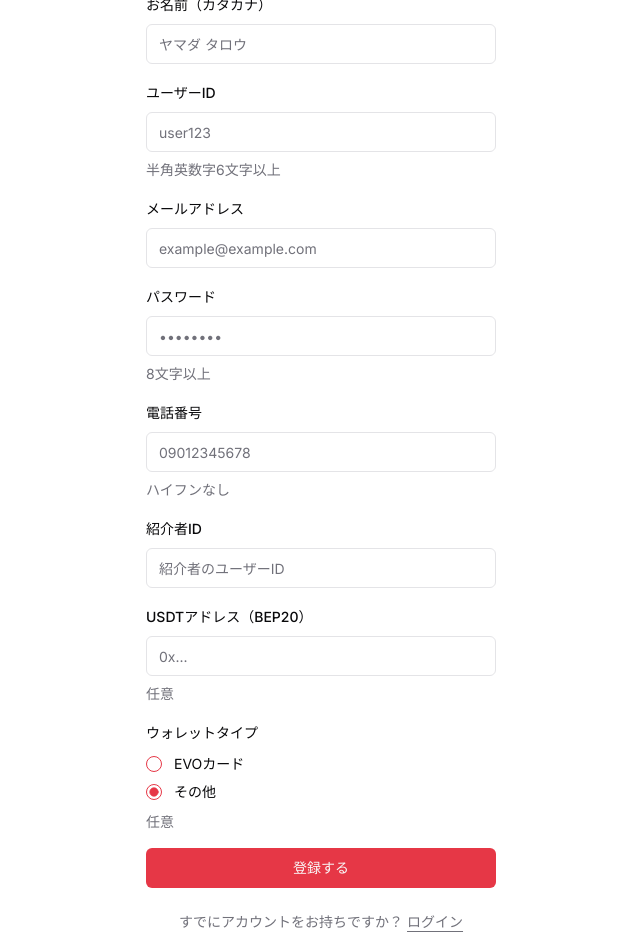
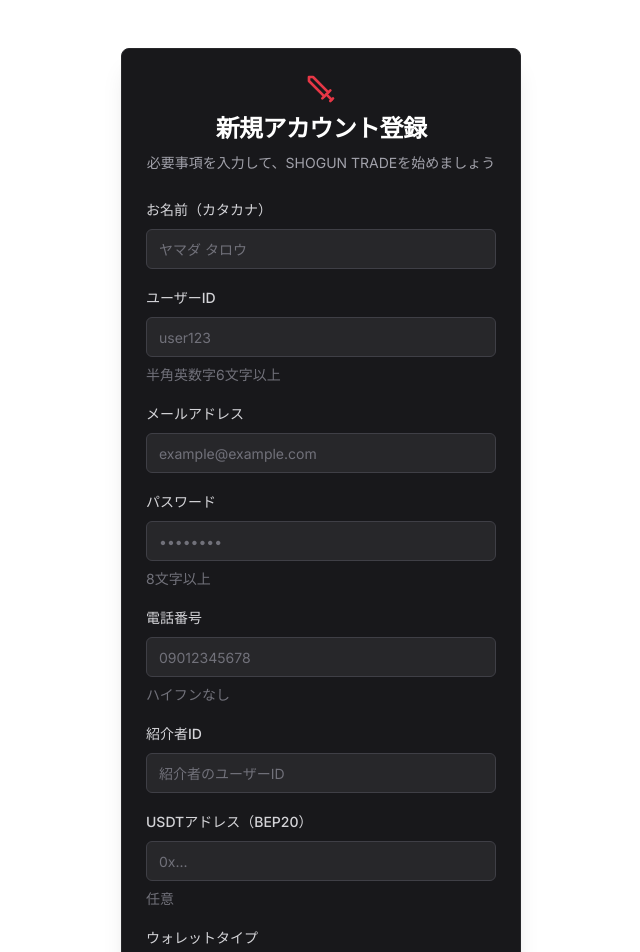
Before and after one commit to masanitycom/shoguntradev0, a Next.js app: page /register in a window 1280 px wide. Shown: the top 952 px of the page, without its empty margins (319-959 px from the left). Built offline with nearby package versions, Linux system fonts and the light colour scheme.

Commit message:
新規登録画面の修正

```diff
--- a/app/register/page.tsx
+++ b/app/register/page.tsx
@@ -88,14 +88,14 @@ export default function RegisterPage() {
   }
 
   return (
-    <div className="container flex h-screen w-screen flex-col items-center justify-center">
-      <div className="mx-auto flex w-full flex-col justify-center space-y-6 sm:w-[350px]">
+    <div className="container flex min-h-screen w-screen flex-col items-center justify-center py-12 overflow-y-auto">
+      <div className="mx-auto flex w-full flex-col justify-center space-y-6 sm:w-[400px] p-6 bg-zinc-900 rounded-lg border border-zinc-800 shadow-xl">
         <div className="flex flex-col space-y-2 text-center">
           <div className="flex justify-center">
             <Sword className="h-8 w-8 text-primary" />
           </div>
-          <h1 className="text-2xl font-semibold tracking-tight">新規アカウント登録</h1>
-          <p className="text-sm text-muted-foreground">必要事項を入力して、SHOGUN TRADEを始めましょう</p>
+          <h1 className="text-2xl font-semibold tracking-tight text-white">新規アカウント登録</h1>
+          <p className="text-sm text-zinc-400">必要事項を入力して、SHOGUN TRADEを始めましょう</p>
         </div>
 
         <Form {...form}>
@@ -105,9 +105,9 @@ export default function RegisterPage() {
               name="name"
               render={({ field }) => (
                 <FormItem>
-                  <FormLabel>お名前（カタカナ）</FormLabel>
+                  <FormLabel className="text-zinc-300">お名前（カタカナ）</FormLabel>
                   <FormControl>
-                    <Input placeholder="ヤマダ タロウ" {...field} />
+                    <Input placeholder="ヤマダ タロウ" {...field} className="bg-zinc-800 border-zinc-700 text-white" />
                   </FormControl>
                   <FormMessage />
                 </FormItem>
@@ -119,11 +119,11 @@ export default function RegisterPage() {
               name="userId"
               render={({ field }) => (
                 <FormItem>
-                  <FormLabel>ユーザーID</FormLabel>
+                  <FormLabel className="text-zinc-300">ユーザーID</FormLabel>
                   <FormControl>
-                    <Input placeholder="user123" {...field} />
+                    <Input placeholder="user123" {...field} className="bg-zinc-800 border-zinc-700 text-white" />
                   </FormControl>
-                  <FormDescription>半角英数字6文字以上</FormDescription>
+                  <FormDescription className="text-zinc-500">半角英数字6文字以上</FormDescription>
                   <FormMessage />
                 </FormItem>
               )}
@@ -134,9 +134,14 @@ export default function RegisterPage() {
               name="email"
               render={({ field }) => (
                 <FormItem>
-                  <FormLabel>メールアドレス</FormLabel>
+                  <FormLabel className="text-zinc-300">メールアドレス</FormLabel>
                   <FormControl>
-                    <Input type="email" placeholder="example@example.com" {...field} />
+                    <Input
+                      type="email"
+                      placeholder="example@example.com"
+                      {...field}
+                      className="bg-zinc-800 border-zinc-700 text-white"
+                    />
                   </FormControl>
                   <FormMessage />
                 </FormItem>
@@ -148,11 +153,16 @@ export default function RegisterPage() {
               name="password"
               render={({ field }) => (
                 <FormItem>
-                  <FormLabel>パスワード</FormLabel>
+                  <FormLabel className="text-zinc-300">パスワード</FormLabel>
                   <FormControl>
-                    <Input type="password" placeholder="••••••••" {...field} />
+                    <Input
+                      type="password"
+                      placeholder="••••••••"
+                      {...field}
+                      className="bg-zinc-800 border-zinc-700 text-white"
+                    />
                   </FormControl>
-                  <FormDescription>8文字以上</FormDescription>
+                  <FormDescription className="text-zinc-500">8文字以上</FormDescription>
                   <FormMessage />
                 </FormItem>
               )}
@@ -163,11 +173,11 @@ export default function RegisterPage() {
               name="phoneNumber"
               render={({ field }) => (
                 <FormItem>
-                  <FormLabel>電話番号</FormLabel>
+                  <FormLabel className="text-zinc-300">電話番号</FormLabel>
                   <FormControl>
-                    <Input placeholder="09012345678" {...field} />
+                    <Input placeholder="09012345678" {...field} className="bg-zinc-800 border-zinc-700 text-white" />
                   </FormControl>
-                  <FormDescription>ハイフンなし</FormDescription>
+                  <FormDescription className="text-zinc-500">ハイフンなし</FormDescription>
                   <FormMessage />
                 </FormItem>
               )}
@@ -178,9 +188,13 @@ export default function RegisterPage() {
               name="referrerId"
               render={({ field }) => (
                 <FormItem>
-                  <FormLabel>紹介者ID</FormLabel>
+                  <FormLabel className="text-zinc-300">紹介者ID</FormLabel>
                   <FormControl>
-                    <Input placeholder="紹介者のユーザーID" {...field} />
+                    <Input
+                      placeholder="紹介者のユーザーID"
+                      {...field}
+                      className="bg-zinc-800 border-zinc-700 text-white"
+                    />
                   </FormControl>
                   <FormMessage />
                 </FormItem>
@@ -192,11 +206,11 @@ export default function RegisterPage() {
               name="usdtAddress"
               render={({ field }) => (
                 <FormItem>
-                  <FormLabel>USDTアドレス（BEP20）</FormLabel>
+                  <FormLabel className="text-zinc-300">USDTアドレス（BEP20）</FormLabel>
                   <FormControl>
-                    <Input placeholder="0x..." {...field} />
+                    <Input placeholder="0x..." {...field} className="bg-zinc-800 border-zinc-700 text-white" />
                   </FormControl>
-                  <FormDescription>任意</FormDescription>
+                  <FormDescription className="text-zinc-500">任意</FormDescription>
                   <FormMessage />
                 </FormItem>
               )}
@@ -207,7 +221,7 @@ export default function RegisterPage() {
               name="walletType"
               render={({ field }) => (
                 <FormItem className="space-y-3">
-                  <FormLabel>ウォレットタイプ</FormLabel>
+                  <FormLabel className="text-zinc-300">ウォレットタイプ</FormLabel>
                   <FormControl>
                     <RadioGroup
                       onValueChange={field.onChange}
@@ -218,31 +232,35 @@ export default function RegisterPage() {
                         <FormControl>
                           <RadioGroupItem value="evo" />
                         </FormControl>
-                        <FormLabel className="font-normal">EVOカード</FormLabel>
+                        <FormLabel className="font-normal text-zinc-300">EVOカード</FormLabel>
                       </FormItem>
                       <FormItem className="flex items-center space-x-3 space-y-0">
                         <FormControl>
                           <RadioGroupItem value="other" />
                         </FormControl>
-                        <FormLabel className="font-normal">その他</FormLabel>
+                        <FormLabel className="font-normal text-zinc-300">その他</FormLabel>
                       </FormItem>
                     </RadioGroup>
                   </FormControl>
-                  <FormDescription>任意</FormDescription>
+                  <FormDescription className="text-zinc-500">任意</FormDescription>
                   <FormMessage />
                 </FormItem>
               )}
             />
 
-            <Button type="submit" className="w-full" disabled={isLoading}>
+            <Button
+              type="submit"
+              className="w-full mt-6 py-6 text-lg font-bold bg-emerald-600 hover:bg-emerald-500 text-white shadow-lg"
+              disabled={isLoading}
+            >
               {isLoading ? "登録中..." : "登録する"}
             </Button>
           </form>
         </Form>
 
-        <p className="px-8 text-center text-sm text-muted-foreground">
+        <p className="px-8 text-center text-sm text-zinc-400">
           すでにアカウントをお持ちですか？{" "}
-          <Link href="/login" className="underline underline-offset-4 hover:text-primary">
+          <Link href="/login" className="underline underline-offset-4 hover:text-primary text-zinc-300">
             ログイン
           </Link>
         </p>
```
Also changed, not shown: 2 other files (tests, documents, lock files or other folders).
